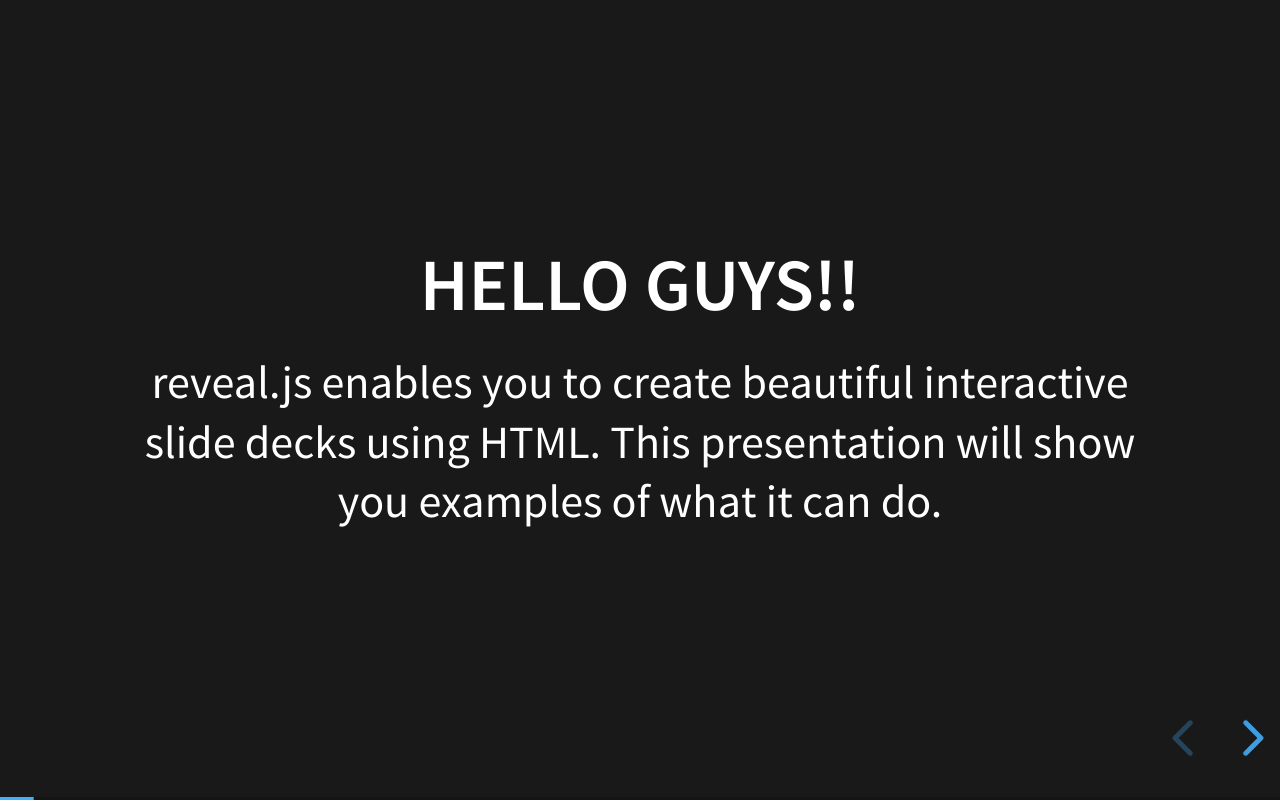
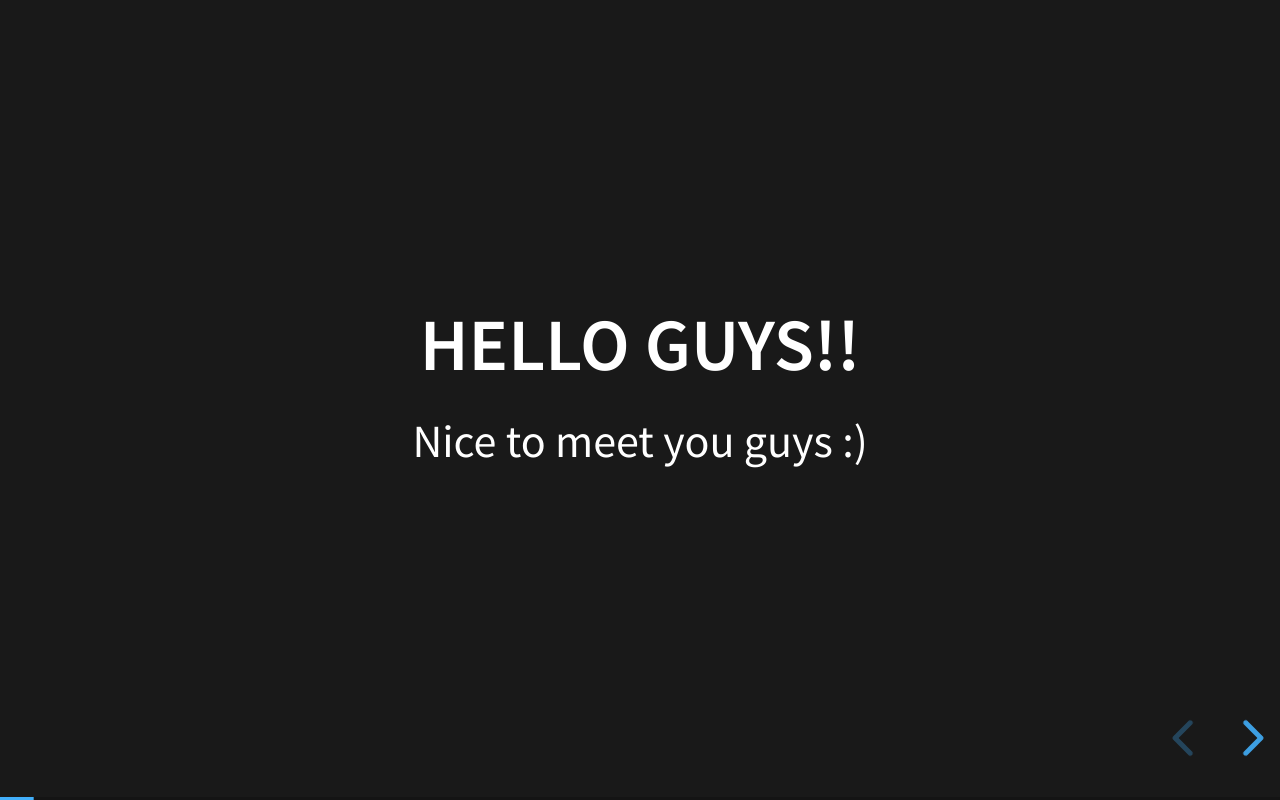
Before and after one commit to ciciyuliaananda/TimColab_SCB_2021, a website: page reveal.js-master/demo.html in a window 1280 px wide. Both pictures are taken after a click on the button "next slide". Drawn offline with Linux system fonts and the light colour scheme.

Commit message:
Edit paragraph

```diff
--- a/reveal.js-master/demo.html
+++ b/reveal.js-master/demo.html
@@ -42,7 +42,7 @@
 
 					<h2>Hello Guys!!</h2>
 					<p>
-						reveal.js enables you to create beautiful interactive slide decks using HTML. This presentation will show you examples of what it can do.
+						Nice to meet you guys :)
 					</p>
 				</section>
 
```
